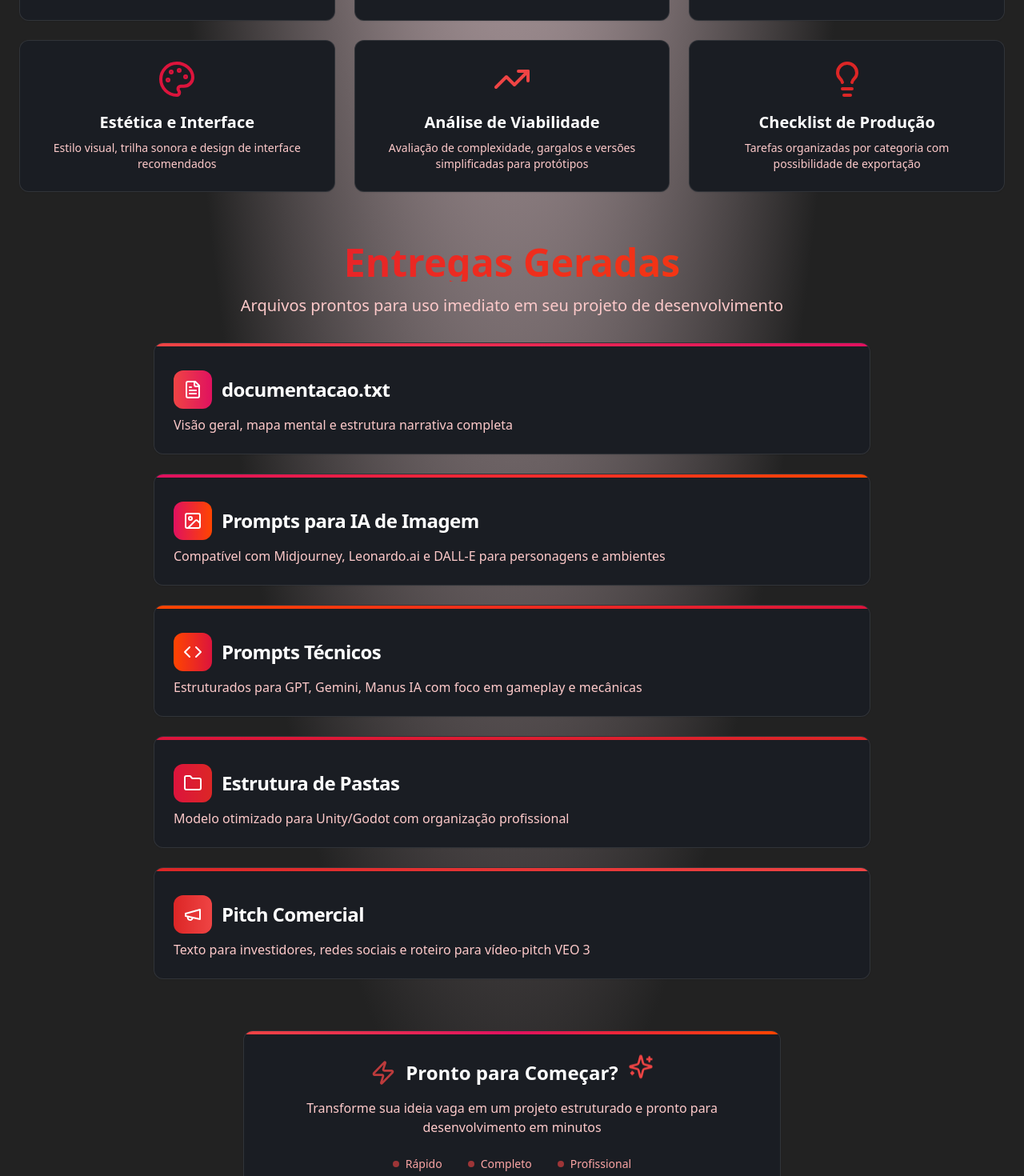
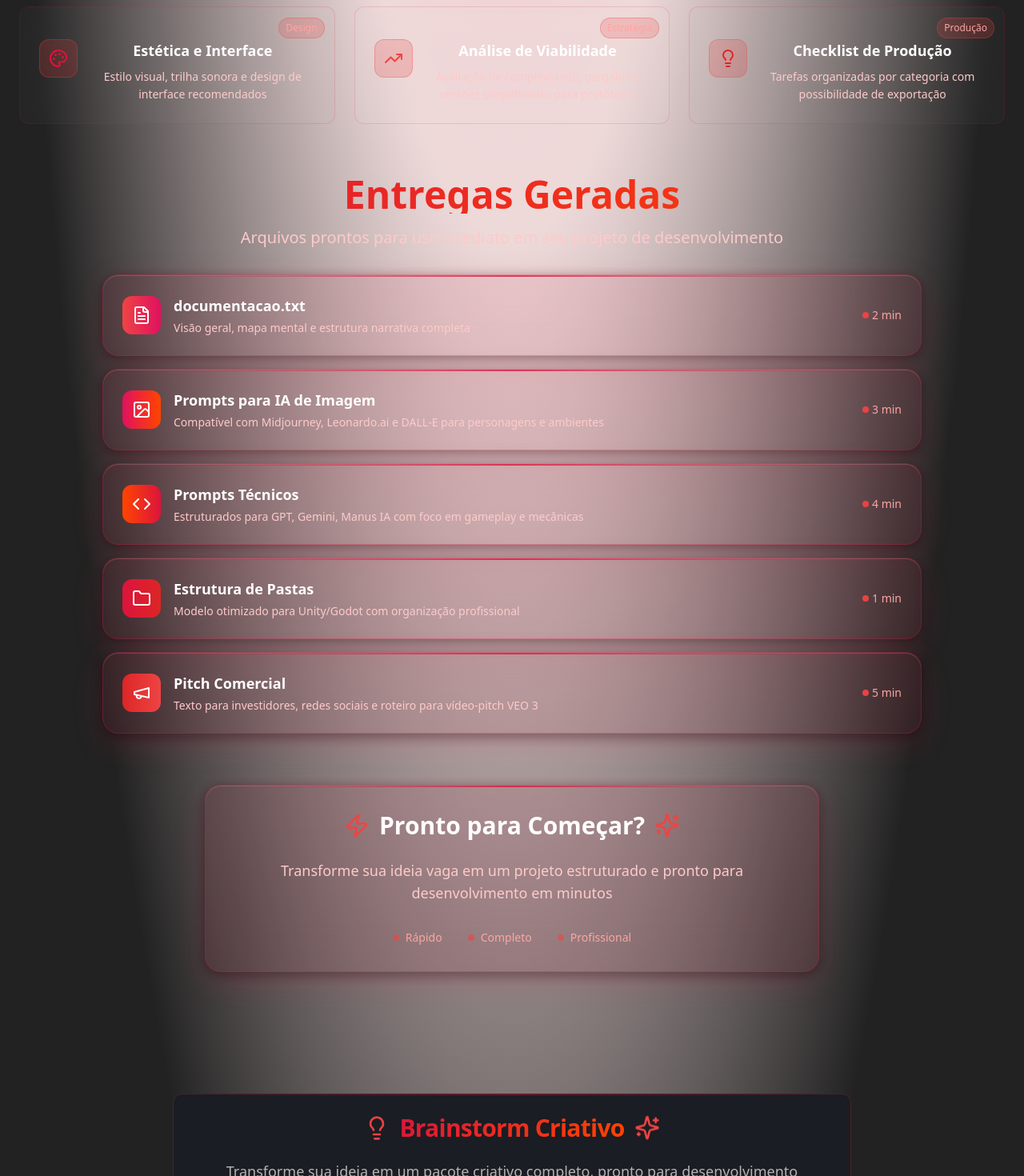
Before and after one commit to devAndreotti/ideaforge-nexus-genesis, a React (Vite) app: page / in a window 1280 px wide. Shown: the part 1180-2650 px from the top of the page at 80% size. Built offline with nearby package versions, Linux system fonts and the light colour scheme.

Commit message:
Refactor: Apply transparent card style
Implement transparent, red-themed cards with blur and glassmorphism effects in FeaturesShowcase.

```diff
--- a/src/components/FeaturesShowcase.tsx
+++ b/src/components/FeaturesShowcase.tsx
@@ -23,37 +23,43 @@ const FeaturesShowcase = () => {
       icon: Brain,
       title: "Lore e Mundo",
       description: "Detalhamento completo da ambientação, temas centrais e sistema narrativo",
-      color: "text-creative-red-400"
+      color: "text-creative-red-400",
+      category: "Criação"
     },
     {
       icon: Users,
       title: "Personagens",
       description: "Protagonista e personagens secundários com motivações e conflitos dinâmicos",
-      color: "text-creative-ruby"
+      color: "text-creative-ruby",
+      category: "Narrativa"
     },
     {
       icon: Cog,
       title: "Mecânicas e Progressão",
       description: "Sistemas modulares, árvore de habilidades e mecânicas balanceadas",
-      color: "text-creative-fire"
+      color: "text-creative-fire",
+      category: "Gameplay"
     },
     {
       icon: Palette,
       title: "Estética e Interface",
       description: "Estilo visual, trilha sonora e design de interface recomendados",
-      color: "text-creative-crimson"
+      color: "text-creative-crimson",
+      category: "Design"
     },
     {
       icon: TrendingUp,
       title: "Análise de Viabilidade",
       description: "Avaliação de complexidade, gargalos e versões simplificadas para protótipos",
-      color: "text-creative-red-500"
+      color: "text-creative-red-500",
+      category: "Estratégia"
     },
     {
       icon: Lightbulb,
       title: "Checklist de Produção",
       description: "Tarefas organizadas por categoria com possibilidade de exportação",
-      color: "text-creative-red-600"
+      color: "text-creative-red-600",
+      category: "Produção"
     }
   ];
 
@@ -62,31 +68,36 @@ const FeaturesShowcase = () => {
       icon: FileText,
       title: "documentacao.txt",
       description: "Visão geral, mapa mental e estrutura narrativa completa",
-      gradient: "from-creative-red-500 to-creative-ruby"
+      gradient: "from-creative-red-500 to-creative-ruby",
+      time: "2 min"
     },
     {
       icon: Image,
       title: "Prompts para IA de Imagem",
       description: "Compatível com Midjourney, Leonardo.ai e DALL-E para personagens e ambientes",
-      gradient: "from-creative-ruby to-creative-fire"
+      gradient: "from-creative-ruby to-creative-fire",
+      time: "3 min"
     },
     {
       icon: Code,
       title: "Prompts Técnicos",
       description: "Estruturados para GPT, Gemini, Manus IA com foco em gameplay e mecânicas",
-      gradient: "from-creative-fire to-creative-crimson"
+      gradient: "from-creative-fire to-creative-crimson",
+      time: "4 min"
     },
     {
       icon: Folder,
       title: "Estrutura de Pastas",
       description: "Modelo otimizado para Unity/Godot com organização profissional",
-      gradient: "from-creative-crimson to-creative-red-600"
+      gradient: "from-creative-crimson to-creative-red-600",
+      time: "1 min"
     },
     {
       icon: Megaphone,
       title: "Pitch Comercial",
       description: "Texto para investidores, redes sociais e roteiro para vídeo-pitch VEO 3",
-      gradient: "from-creative-red-600 to-creative-red-500"
+      gradient: "from-creative-red-600 to-creative-red-500",
+      time: "5 min"
     }
   ];
 
@@ -105,14 +116,32 @@ const FeaturesShowcase = () => {
 
         <div className="grid md:grid-cols-2 lg:grid-cols-3 gap-6">
           {features.map((feature, index) => (
-            <Card key={index} className="glass-card group transition-all duration-500 ease-out hover:scale-105 hover:bg-white/10 hover:shadow-2xl hover:shadow-creative-red-500/25 border-white/10 hover:border-creative-red-500/30">
-              <CardContent className="p-6 text-center relative overflow-hidden">
-                <div className="absolute inset-0 bg-gradient-to-br from-creative-red-500/5 to-transparent opacity-0 group-hover:opacity-100 transition-opacity duration-500"></div>
-                <feature.icon className={`w-12 h-12 ${feature.color} mx-auto mb-4 transition-all duration-500 group-hover:scale-110 group-hover:animate-float group-hover:drop-shadow-lg relative z-10`} />
-                <h3 className="text-xl font-bold text-white mb-2 group-hover:text-creative-red-100 transition-colors duration-300 relative z-10">{feature.title}</h3>
-                <p className="text-creative-red-200 text-sm group-hover:text-creative-red-100 transition-colors duration-300 relative z-10">{feature.description}</p>
-              </CardContent>
-            </Card>
+            <div key={index} className="news-card group p-6 relative">
+              <div className="absolute top-3 right-3">
+                <span className="inline-flex items-center px-2 py-1 rounded-full text-xs font-medium bg-creative-red-500/20 text-creative-red-300 border border-creative-red-500/30">
+                  {feature.category}
+                </span>
+              </div>
+
+              <div className="flex items-start space-x-4 mt-4">
+                <div className="flex-shrink-0">
+                  <div className="w-12 h-12 rounded-xl bg-gradient-to-br from-creative-red-500/20 to-creative-red-600/20 border border-creative-red-500/30 flex items-center justify-center group-hover:scale-110 transition-transform duration-300">
+                    <feature.icon className={`w-6 h-6 ${feature.color} group-hover:drop-shadow-lg transition-all duration-300`} />
+                  </div>
+                </div>
+
+                <div className="flex-1 min-w-0">
+                  <h3 className="text-lg font-semibold text-white mb-2 group-hover:text-creative-red-100 transition-colors duration-300">
+                    {feature.title}
+                  </h3>
+                  <p className="text-sm text-creative-red-200 group-hover:text-creative-red-100 transition-colors duration-300 leading-relaxed">
+                    {feature.description}
+                  </p>
+                </div>
+              </div>
+
+              <div className="absolute inset-0 bg-gradient-to-br from-creative-red-500/5 to-transparent opacity-0 group-hover:opacity-100 transition-opacity duration-500 rounded-xl"></div>
+            </div>
           ))}
         </div>
       </div>
@@ -128,59 +157,63 @@ const FeaturesShowcase = () => {
           </p>
         </div>
 
-        <div className="grid gap-6 max-w-4xl mx-auto">
+        <div className="grid gap-4 max-w-5xl mx-auto">
           {deliverables.map((item, index) => (
-            <Card key={index} className="glass-card group overflow-hidden transition-all duration-500 ease-out hover:scale-[1.02] hover:bg-white/10 hover:shadow-2xl hover:shadow-creative-red-500/20 border-white/10 hover:border-creative-red-500/40">
-              <div className={`h-1 bg-gradient-to-r ${item.gradient} transition-all duration-500 group-hover:h-2`}></div>
-              <CardHeader className="pb-2 relative">
-                <div className="absolute inset-0 bg-gradient-to-r from-transparent via-creative-red-500/5 to-transparent opacity-0 group-hover:opacity-100 transition-opacity duration-700"></div>
-                <CardTitle className="flex items-center gap-3 text-left relative z-10">
-                  <div className={`p-3 rounded-xl bg-gradient-to-r ${item.gradient} bg-opacity-20 transition-all duration-500 group-hover:bg-opacity-30 group-hover:scale-110 group-hover:shadow-lg`}>
-                    <item.icon className="w-6 h-6 text-white transition-all duration-500 group-hover:drop-shadow-lg" />
+            <div key={index} className="glass-card-premium group transition-all duration-500 hover:scale-[1.02]">
+              <div className="flex items-center justify-between p-6">
+                <div className="flex items-center space-x-4 flex-1">
+                  <div className={`p-3 rounded-xl bg-gradient-to-r ${item.gradient} bg-opacity-20 transition-all duration-500 group-hover:bg-opacity-30 group-hover:scale-110`}>
+                    <item.icon className="w-6 h-6 text-white" />
                   </div>
-                  <span className="text-white group-hover:text-creative-red-100 transition-colors duration-300">
-                    {item.title}
-                  </span>
-                </CardTitle>
-              </CardHeader>
-              <CardContent className="pt-0 relative z-10">
-                <p className="text-creative-red-200 text-left group-hover:text-creative-red-100 transition-colors duration-300">{item.description}</p>
-              </CardContent>
-            </Card>
+
+                  <div className="flex-1 text-left">
+                    <h3 className="text-lg font-semibold text-white group-hover:text-creative-red-100 transition-colors duration-300">
+                      {item.title}
+                    </h3>
+                    <p className="text-sm text-creative-red-200 group-hover:text-creative-red-100 transition-colors duration-300 mt-1">
+                      {item.description}
+                    </p>
+                  </div>
+                </div>
+
+                <div className="flex items-center space-x-3 text-sm text-creative-red-300">
+                  <div className="flex items-center space-x-1">
+                    <div className="w-2 h-2 bg-creative-red-500 rounded-full animate-pulse"></div>
+                    <span>{item.time}</span>
+                  </div>
+                </div>
+              </div>
+            </div>
           ))}
         </div>
       </div>
 
       {/* CTA Section */}
       <div className="text-center space-y-6">
-        <Card className="glass-card max-w-2xl mx-auto overflow-hidden group transition-all duration-500 hover:scale-105 hover:bg-white/10 hover:shadow-2xl hover:shadow-creative-red-500/30">
-          <div className="h-1 bg-gradient-to-r from-creative-red-500 via-creative-ruby to-creative-fire transition-all duration-500 group-hover:h-2"></div>
-          <CardContent className="p-8 relative">
-            <div className="absolute inset-0 bg-gradient-to-br from-creative-red-500/10 to-transparent opacity-0 group-hover:opacity-100 transition-opacity duration-700"></div>
-            <div className="flex items-center justify-center gap-3 mb-4 relative z-10">
+        <div className="glass-card-premium max-w-3xl mx-auto group transition-all duration-500 hover:scale-105">
+          <div className="p-8 relative">
+            <div className="flex items-center justify-center gap-3 mb-6">
               <Zap className="w-8 h-8 text-creative-red-500 animate-pulse-red group-hover:scale-110 transition-transform duration-300" />
-              <h3 className="text-2xl font-bold text-white group-hover:text-creative-red-100 transition-colors duration-300">Pronto para Começar?</h3>
+              <h3 className="text-3xl font-bold text-white group-hover:text-creative-red-100 transition-colors duration-300">
+                Pronto para Começar?
+              </h3>
               <Sparkles className="w-8 h-8 text-creative-red-500 animate-float group-hover:scale-110 transition-transform duration-300" />
             </div>
-            <p className="text-creative-red-200 mb-6 group-hover:text-creative-red-100 transition-colors duration-300 relative z-10">
+
+            <p className="text-lg text-creative-red-200 mb-8 group-hover:text-creative-red-100 transition-colors duration-300">
               Transforme sua ideia vaga em um projeto estruturado e pronto para desenvolvimento em minutos
             </p>
-            <div className="flex items-center justify-center space-x-8 text-sm text-creative-red-300 group-hover:text-creative-red-200 transition-colors duration-300 relative z-10">
-              <div className="flex items-center gap-2">
-                <div className="w-2 h-2 bg-creative-red-500 rounded-full animate-pulse group-hover:scale-125 transition-transform duration-300"></div>
-                <span>Rápido</span>
-              </div>
-              <div className="flex items-center gap-2">
-                <div className="w-2 h-2 bg-creative-red-500 rounded-full animate-pulse group-hover:scale-125 transition-transform duration-300"></div>
-                <span>Completo</span>
-              </div>
-              <div className="flex items-center gap-2">
-                <div className="w-2 h-2 bg-creative-red-500 rounded-full animate-pulse group-hover:scale-125 transition-transform duration-300"></div>
-                <span>Profissional</span>
-              </div>
+
+            <div className="flex items-center justify-center space-x-8 text-sm">
+              {['Rápido', 'Completo', 'Profissional'].map((feature, index) => (
+                <div key={index} className="flex items-center gap-2 text-creative-red-300 group-hover:text-creative-red-200 transition-colors duration-300">
+                  <div className="w-2 h-2 bg-creative-red-500 rounded-full animate-pulse group-hover:scale-125 transition-transform duration-300"></div>
+                  <span className="font-medium">{feature}</span>
+                </div>
+              ))}
             </div>
-          </CardContent>
-        </Card>
+          </div>
+        </div>
       </div>
     </div>
   );
--- a/src/index.css
+++ b/src/index.css
@@ -55,8 +55,24 @@
 
   body {
     @apply bg-background text-foreground;
-    background: radial-gradient(ellipse at top, rgba(220, 20, 60, 0.15) 0%, rgba(34, 34, 34, 1) 50%);
+    background: radial-gradient(ellipse at top, rgba(220, 20, 60, 0.25) 0%, rgba(139, 0, 0, 0.15) 30%, rgba(34, 34, 34, 1) 70%);
     min-height: 100vh;
+    position: relative;
+  }
+
+  body::before {
+    content: '';
+    position: fixed;
+    top: 0;
+    left: 0;
+    right: 0;
+    bottom: 0;
+    background:
+      radial-gradient(circle at 20% 80%, rgba(220, 20, 60, 0.1) 0%, transparent 50%),
+      radial-gradient(circle at 80% 20%, rgba(139, 0, 0, 0.1) 0%, transparent 50%),
+      radial-gradient(circle at 40% 40%, rgba(220, 20, 60, 0.05) 0%, transparent 50%);
+    pointer-events: none;
+    z-index: -1;
   }
 
   /* Custom scrollbar */
@@ -79,8 +95,50 @@
 
 @layer components {
   .glass-card {
-    @apply backdrop-blur-md bg-white/5 border border-white/10 rounded-xl;
-    box-shadow: 0 8px 32px 0 rgba(31, 38, 135, 0.37);
+    backdrop-filter: blur(20px);
+    -webkit-backdrop-filter: blur(20px);
+    background: rgba(255, 255, 255, 0.03);
+    border: 1px solid rgba(220, 20, 60, 0.2);
+    border-radius: 16px;
+    box-shadow:
+      0 8px 32px 0 rgba(0, 0, 0, 0.3),
+      inset 0 1px 0 rgba(255, 255, 255, 0.1);
+    position: relative;
+    overflow: hidden;
+  }
+
+  .glass-card::before {
+    content: '';
+    position: absolute;
+    top: 0;
+    left: 0;
+    right: 0;
+    height: 1px;
+    background: linear-gradient(90deg, transparent, rgba(220, 20, 60, 0.5), transparent);
+  }
+
+  .glass-card-premium {
+    backdrop-filter: blur(25px);
+    -webkit-backdrop-filter: blur(25px);
+    background: rgba(220, 20, 60, 0.08);
+    border: 1px solid rgba(220, 20, 60, 0.3);
+    border-radius: 20px;
+    box-shadow:
+      0 12px 40px 0 rgba(220, 20, 60, 0.15),
+      0 4px 16px 0 rgba(0, 0, 0, 0.4),
+      inset 0 1px 0 rgba(255, 255, 255, 0.15);
+    position: relative;
+    overflow: hidden;
+  }
+
+  .glass-card-premium::before {
+    content: '';
+    position: absolute;
+    top: 0;
+    left: 0;
+    right: 0;
+    height: 2px;
+    background: linear-gradient(90deg, transparent, rgba(220, 20, 60, 0.8), transparent);
   }
 
   .glow-red {
@@ -103,11 +161,34 @@
   }
 
   .hover-lift {
-    @apply transition-all duration-300 ease-out;
+    @apply transition-all duration-500 ease-out;
   }
 
   .hover-lift:hover {
-    @apply transform -translate-y-2 shadow-xl;
+    @apply transform -translate-y-2;
+    box-shadow:
+      0 20px 40px rgba(220, 20, 60, 0.2),
+      0 8px 16px rgba(0, 0, 0, 0.3);
+  }
+
+  .news-card {
+    backdrop-filter: blur(15px);
+    -webkit-backdrop-filter: blur(15px);
+    background: rgba(255, 255, 255, 0.02);
+    border: 1px solid rgba(220, 20, 60, 0.15);
+    border-radius: 12px;
+    transition: all 0.4s cubic-bezier(0.25, 0.46, 0.45, 0.94);
+    position: relative;
+    overflow: hidden;
+  }
+
+  .news-card:hover {
+    background: rgba(220, 20, 60, 0.05);
+    border-color: rgba(220, 20, 60, 0.4);
+    transform: translateY(-4px);
+    box-shadow:
+      0 16px 32px rgba(220, 20, 60, 0.15),
+      0 4px 12px rgba(0, 0, 0, 0.3);
   }
 }
 
@@ -123,4 +204,31 @@
     0% { background-position: -200% 0; }
     100% { background-position: 200% 0; }
   }
+
+  @keyframes float {
+    0%, 100% { transform: translateY(0px); }
+    50% { transform: translateY(-10px); }
+  }
+
+  @keyframes glow {
+    0%, 100% { box-shadow: 0 0 20px rgba(220, 20, 60, 0.3); }
+    50% { box-shadow: 0 0 40px rgba(220, 20, 60, 0.6); }
+  }
+
+  @keyframes pulse-red {
+    0%, 100% { opacity: 1; }
+    50% { opacity: 0.7; }
+  }
+
+  .animate-float {
+    animation: float 3s ease-in-out infinite;
+  }
+
+  .animate-glow {
+    animation: glow 2s ease-in-out infinite alternate;
+  }
+
+  .animate-pulse-red {
+    animation: pulse-red 2s cubic-bezier(0.4, 0, 0.6, 1) infinite;
+  }
 }
```
